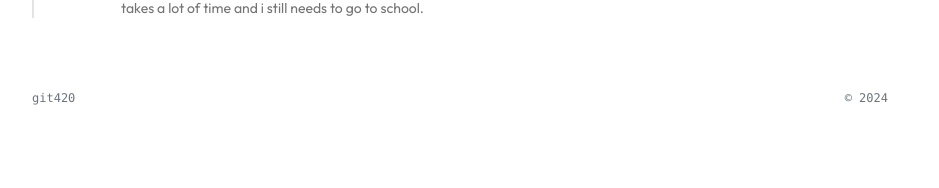
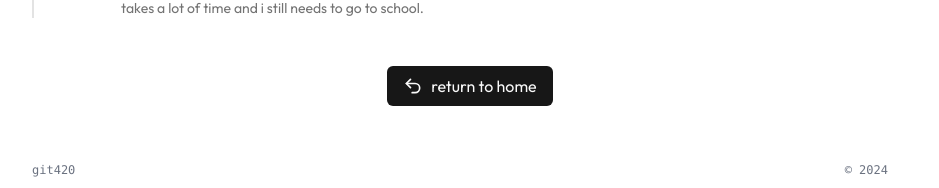
Before and after one commit to pickingname/port3, a Next.js app: page /logbook/001 in a window 1280 px wide. Shown: the part 8441-8629 px from the top of the page, without its empty margins (180-1119 px from the left). Built offline with nearby package versions, Linux system fonts and the light colour scheme.

Commit message:
feat: add return button at the end of the blogs/showcases

```diff
--- a/app/logbook/001/page.tsx
+++ b/app/logbook/001/page.tsx
@@ -4,7 +4,8 @@ import Image from "next/image";
 import Footer from "@/app/reusables/footer";
 import TimeL from "./compo/timeL";
 import Link from "next/link";
-import { Info } from 'lucide-react';
+import { Home, Info } from "lucide-react";
+import BlogReturnHomeButton from "@/app/reusables/blogReturnHomeButton";
 
 const App = () => {
   return (
@@ -26,7 +27,21 @@ const App = () => {
                   <div className="space-y-2">
                     <h4 className="font-medium">note</h4>
                     <p className="text-muted-foreground text-balance">
-                      this is a blog showing the development of the website. for website showcase, please visit <a href="../showcase/qualos" className="transition-colors duration-200 ease-in-out hover:text-orange-600 underline underline-offset-4">[here]</a>.<br /> and visit the main website <a className="transition-colors duration-200 ease-in-out hover:text-orange-600 underline underline-offset-4" href="https://qualos.info">[here].</a>
+                      this is a blog showing the development of the website. for
+                      website showcase, please visit{" "}
+                      <a
+                        href="../showcase/qualos"
+                        className="transition-colors duration-200 ease-in-out hover:text-orange-600 underline underline-offset-4"
+                      >
+                        [here]
+                      </a>
+                      .<br /> and visit the main website{" "}
+                      <a
+                        className="transition-colors duration-200 ease-in-out hover:text-orange-600 underline underline-offset-4"
+                        href="https://qualos.info"
+                      >
+                        [here].
+                      </a>
                     </p>
                   </div>
                 </div>
@@ -105,6 +120,7 @@ const App = () => {
                 <TimeL />
               </div>
             </div>
+            <BlogReturnHomeButton />
           </div>
           <Footer />
         </div>
--- /dev/null
+++ b/app/reusables/blogReturnHomeButton.tsx
@@ -0,0 +1,21 @@
+import { Undo2 } from 'lucide-react'
+import Link from 'next/link'
+import React from 'react'
+
+export default function BlogReturnHomeButton() {
+  return (
+    <div>
+                    <div className="pb-8">
+              <div className="flex justify-center">
+                <Link
+                  href="/"
+                  className="inline-flex items-center px-4 py-2 bg-primary text-primary-foreground rounded-md hover:bg-primary/70 transition-colors duration-150 ease-in-out"
+                >
+                  <Undo2 className="w-5 h-5 mr-2" />
+                  return to home
+                </Link>
+              </div>
+            </div>
+    </div>
+  )
+}
--- a/app/showcase/qualos/page.tsx
+++ b/app/showcase/qualos/page.tsx
@@ -2,6 +2,7 @@ import React from "react";
 import Nav from "@/app/entrycompo/Nav";
 import Footer from "@/app/reusables/footer";
 import Intro from "./compo/top";
+import BlogReturnHomeButton from "@/app/reusables/blogReturnHomeButton";
 
 export default function page() {
   return (
@@ -11,7 +12,10 @@ export default function page() {
           <div className="max-w-4xl mx-auto pb-12">
             <Nav />
             <div className="pr-4">
-                <Intro />
+              <Intro />
+            </div>
+            <div className="pt-8">
+              <BlogReturnHomeButton />
             </div>
             <Footer />
           </div>
```
